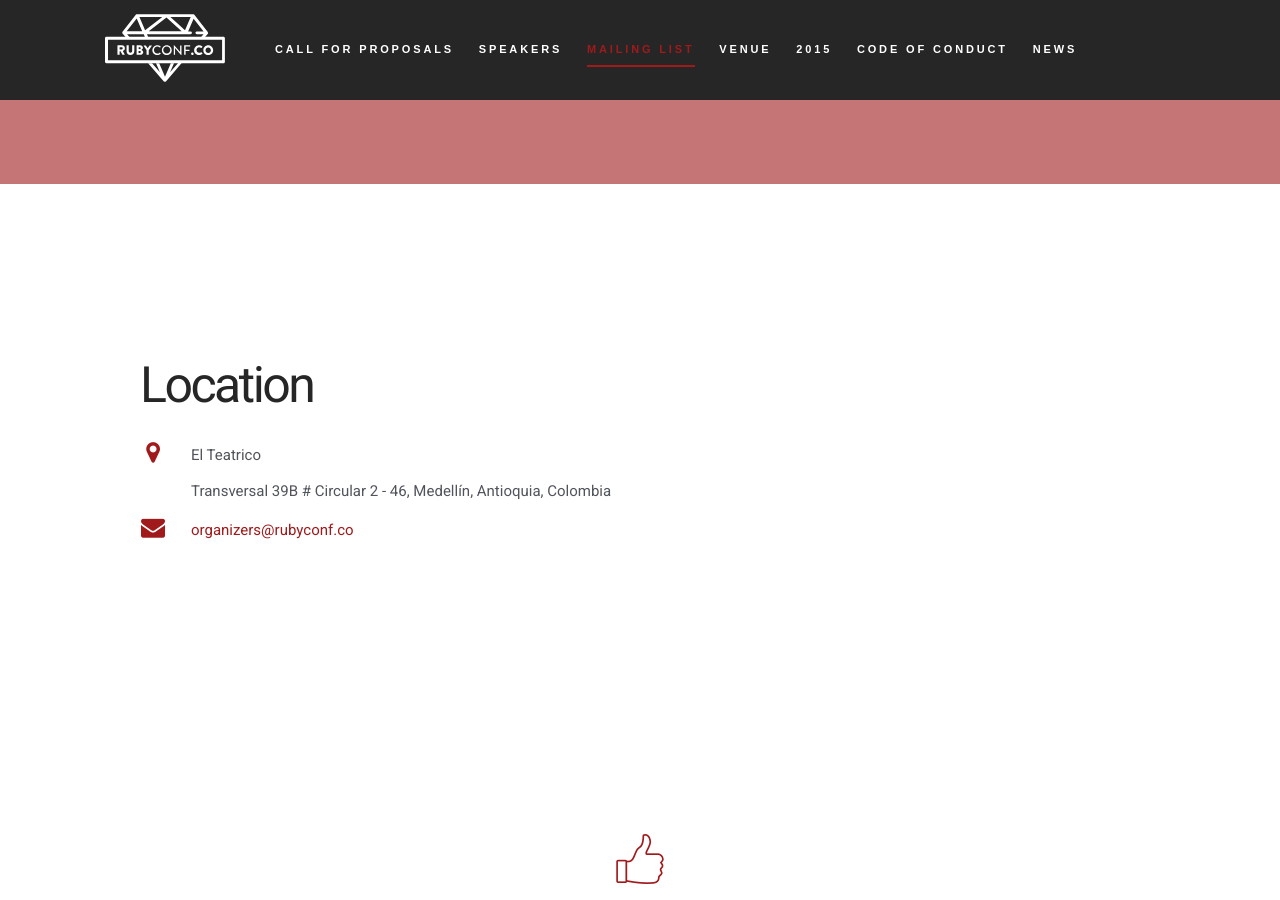
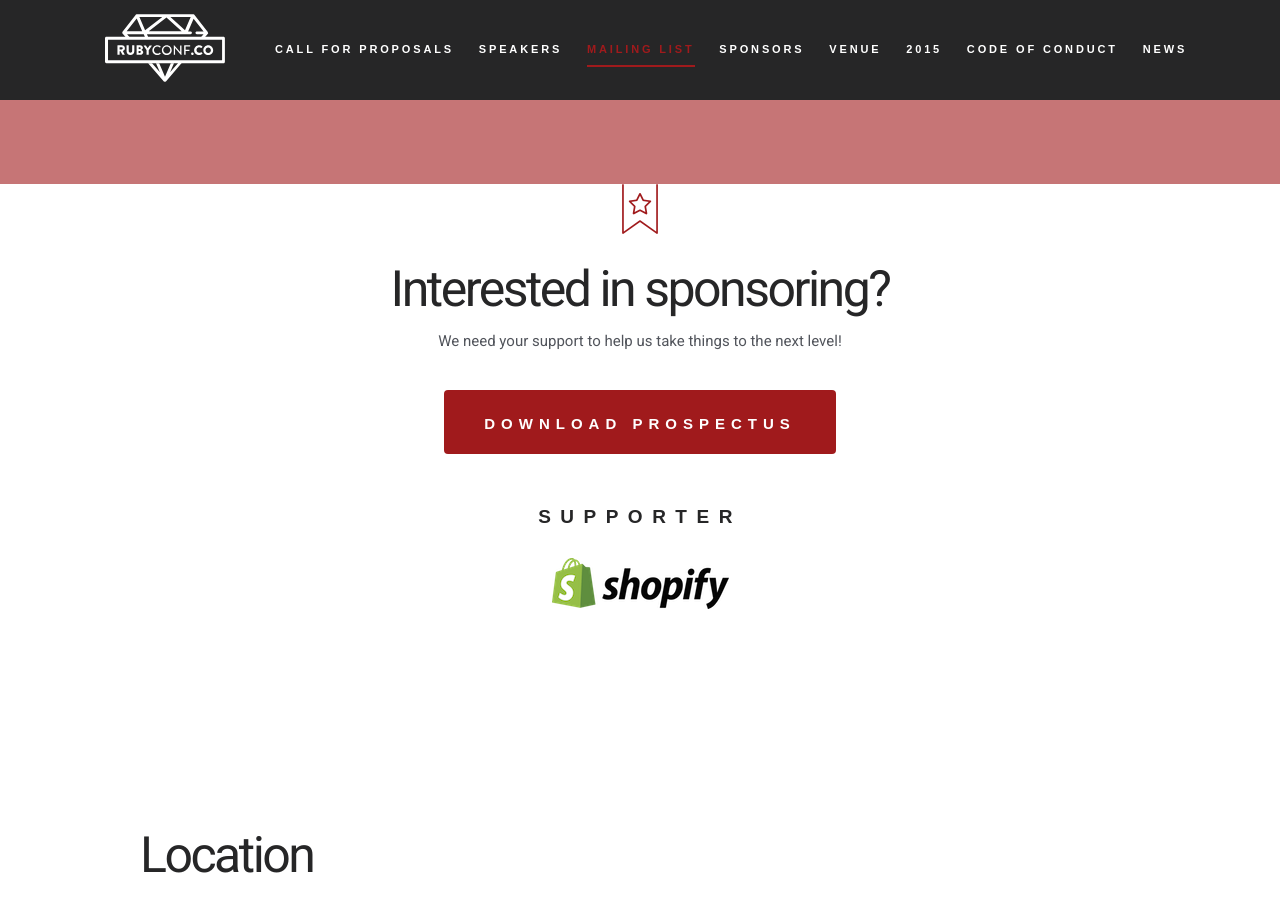
Before and after one commit to RubyConfCo/2016-rubyconfco.github.io, a Jekyll site: the page built from index.html, in a window 1280 px wide and 900 px high, scrolled down 3130 px. Built offline with Jekyll 4.4.1, drawn with Linux system fonts in a browser that asks for light colours; some web fonts are replaced; a script that is not in the unit is left out.

Commit message:
Add Shopify as suporrter

```diff
--- /dev/null
+++ b/_data/sponsor_supporters.yml
@@ -0,0 +1,3 @@
+- name: Shopify
+  link: "https://www.shopify.com/"
+  image: "shopify.png"
--- a/_includes/index/menu.html
+++ b/_includes/index/menu.html
@@ -18,6 +18,7 @@
 						<li class="navigation-item"><a title="Call For Proposals" href="/#cfp" class="navigation-link">Call For Proposals</a></li>
 						<li class="navigation-item"><a title="Speakers" href="/#speakers" class="navigation-link">Speakers</a></li>
 						<li class="navigation-item"><a title="Mailing List" href="/#mailing-list" class="navigation-link">Mailing List</a></li>
+						<li class="navigation-item"><a title="Sponsors" href="/#sponsors" class="navigation-link">Sponsors</a></li>
 						<li class="navigation-item"><a title="Venue" href="/#location" class="navigation-link">Venue</a></li>
 						<li class="navigation-item"><a title="2015 Event" href="/#gallery" class="navigation-link">2015</a></li>
 						{% if page.url == "/" %}
--- a/_includes/index/sponsors-prospectus.html
+++ b/_includes/index/sponsors-prospectus.html
@@ -6,4 +6,18 @@
     <br/>
     <a href="https://drive.google.com/open?id=0B3YfVKb1r4nOdy14Snlibk9JYUU" target="_blank" class="btn btn-lg">Download Prospectus</a>
   </div>
+
+  <br/>
+  <br/>
+
+  <h5 class="heading-alt">Supporter</h5>
+  <div class="sponsors">
+    {% for sponsor in site.data.sponsor_supporters %}
+      <div class="sponsor inline">
+        <a alt="{{ sponsor.name }}" target="_blank" href="{{sponsor.link}}">
+        <img src="/img/sponsors/{{ sponsor.image }}" alt="{{ sponsor.name }}">
+        </a>
+      </div>
+    {% endfor %}
+  </div>
 </section>
--- a/index.html
+++ b/index.html
@@ -19,6 +19,7 @@ keywords:
     {% include index/cfp.html %}
     {% include index/speakers.html %}
     {% include index/mailing_list.html %}
+    {% include index/sponsors-prospectus.html %}
     {% include index/location.html %}
     {% include index/gallery.html %}
     {% include index/code_of_conduct.html %}
```
Also changed, not shown: img/sponsors/shopify.png (added).
